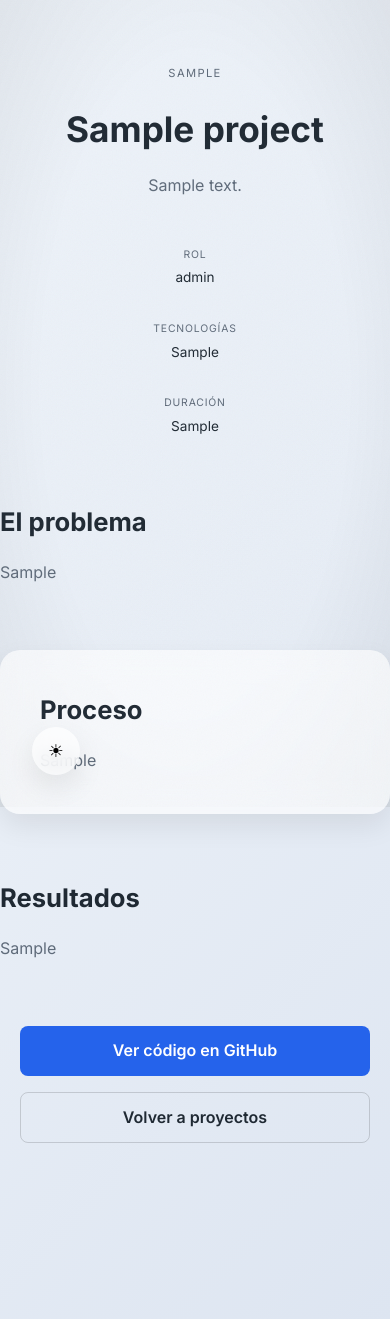
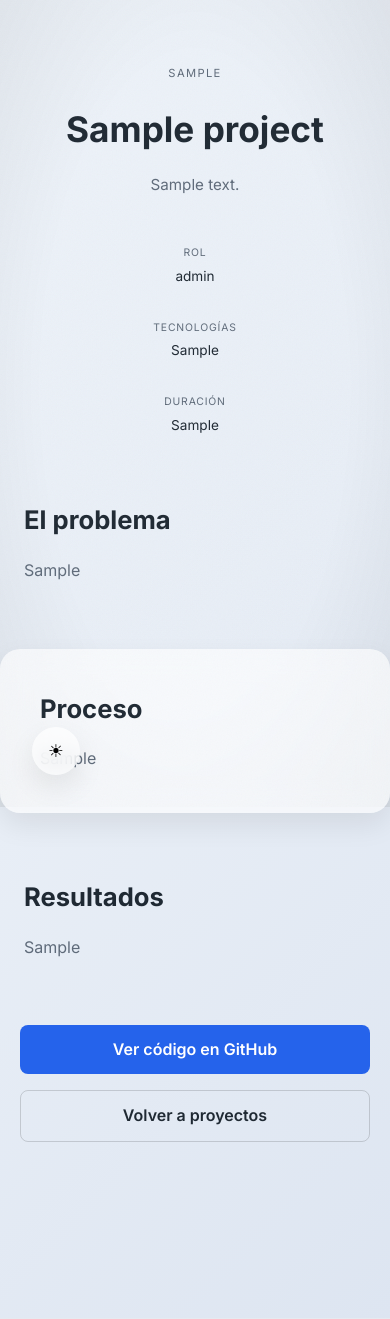
Before and after one commit to LucasBalaguer/Portafolio, a Flask app: a page that uses templates/base.html in a window 390 px wide. Shown: the part 37-1356 px from the top of the page. After the commit the page ends 1179 px from the top, so only its background shows below. Run offline with Flask 3, Linux system fonts and the light colour scheme; tables that the repository leaves empty hold one stand-in row (values such as "Sample post").

Commit message:
Update_styles

```diff
--- a/static/css/styles.css
+++ b/static/css/styles.css
@@ -432,28 +432,41 @@ body::after {
 
     /* PROJECT DETAIL */
     .project-hero {
-        margin: 5rem 1.25rem 2rem;
-        padding: 0;
+        margin: 5rem auto 2rem;
+        padding: 0 1.25rem;
     }
 
     .project-hero h1 {
         font-size: 1.75rem;
+        word-break: break-word;
+    }
+
+    .project-intro {
+        font-size: 0.95rem;
+        padding: 0;
     }
 
     .project-meta {
         flex-direction: column;
         align-items: center;
         gap: 1.25rem;
-        margin: 1.5rem 1.25rem 3rem;
+        margin: 1.5rem auto 3rem;
+        padding: 0 1.25rem;
     }
 
     .project-section {
+        margin: 0 auto 3rem;
+        padding: 0 1.25rem;
+    }
+
+    .glass-card {
         margin: 0 1.25rem 3rem;
+        padding: 1.5rem;
     }
 
     .project-actions {
         flex-direction: column;
-        align-items: center;
+        align-items: stretch;
         padding: 0 1.25rem;
         margin-bottom: 3rem;
     }
@@ -466,7 +479,9 @@ body::after {
 
     .project-nav {
         flex-direction: column;
-        margin: 2rem 1.25rem 4rem;
+        margin: 2rem auto 4rem;
+        padding: 0 1.25rem;
+        max-width: 100%;
     }
 
     .project-nav-item.next {
@@ -524,6 +539,7 @@ body::after {
 .project-hero {
     max-width: 900px;
     margin: 6rem auto 3rem;
+    padding: 0 1.5rem;
     text-align: center;
     animation: fadeUp 0.6s ease-out both;
 }
@@ -551,6 +567,7 @@ body::after {
 .project-meta {
     max-width: 800px;
     margin: 2rem auto 4rem;
+    padding: 0 1.5rem;
     display: flex;
     justify-content: space-between;
     gap: 2rem;
@@ -576,6 +593,7 @@ body::after {
 .project-section {
     max-width: 720px;
     margin: 0 auto 4rem;
+    padding: 0 1.5rem;
     animation: fadeUp 0.6s ease-out both;
 }
 
```
